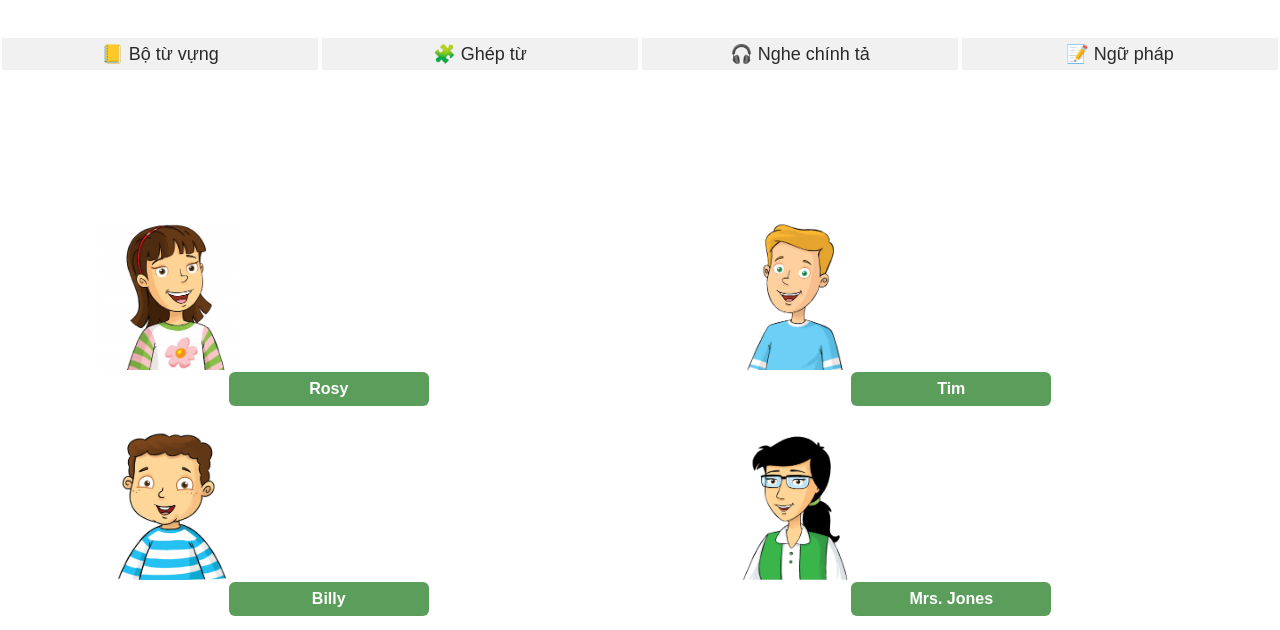
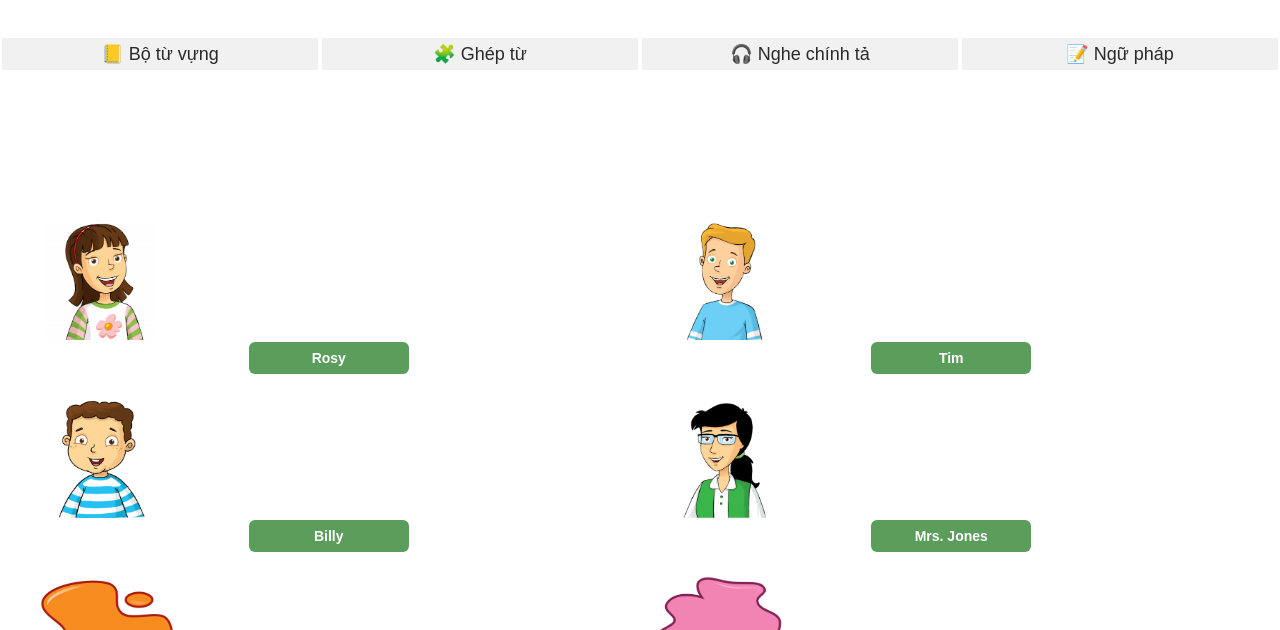
Before and after one commit to thanhnhung84/studentspacemobile, a plain HTML site: page index.html in a window 1280 px wide. Shown: the part 170-800 px from the top of the page. Drawn offline with Linux system fonts and the light colour scheme.

Commit message:
Update index.html

```diff
--- a/index.html
+++ b/index.html
@@ -187,8 +187,9 @@
 
             /* IMAGE WRAPPER */
             .image-box {
-                width: 300px;
-                height: 150px;
+                width: 100%;
+                max-width: 160px;   /* vừa 1 cột mobile */
+                aspect-ratio: 4 / 3;
                 background: white;
                 display: flex;
                 justify-content: center;
@@ -207,8 +208,10 @@
                 background-color: rgba(51, 133, 51, 0.8);
                 color: white;
                 font-weight: bold;
-                font-size: 16px;
-                width: 200px;
+                max-width: 160px;
+                font-size: 14px;
+                padding: 8px 0;
+                width: 100%;
                 padding: 8px 0;
                 cursor: pointer;
                 border: none;
```
